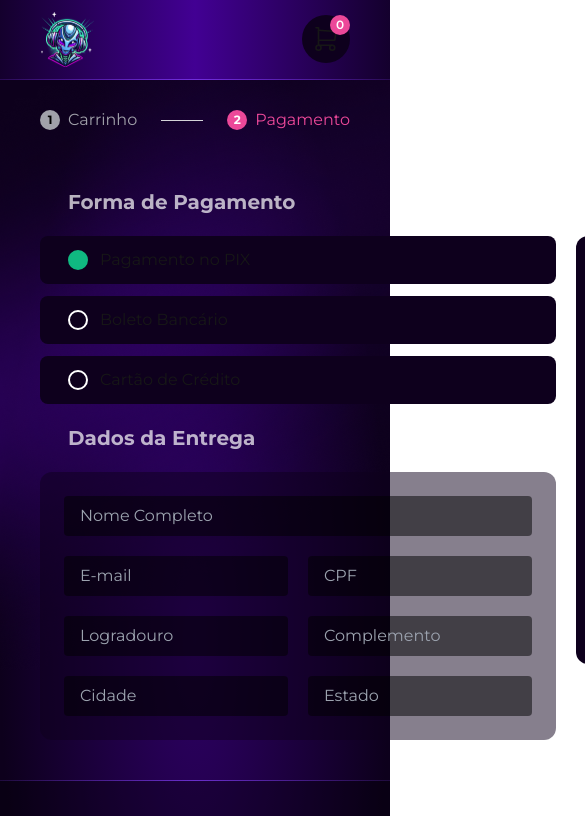
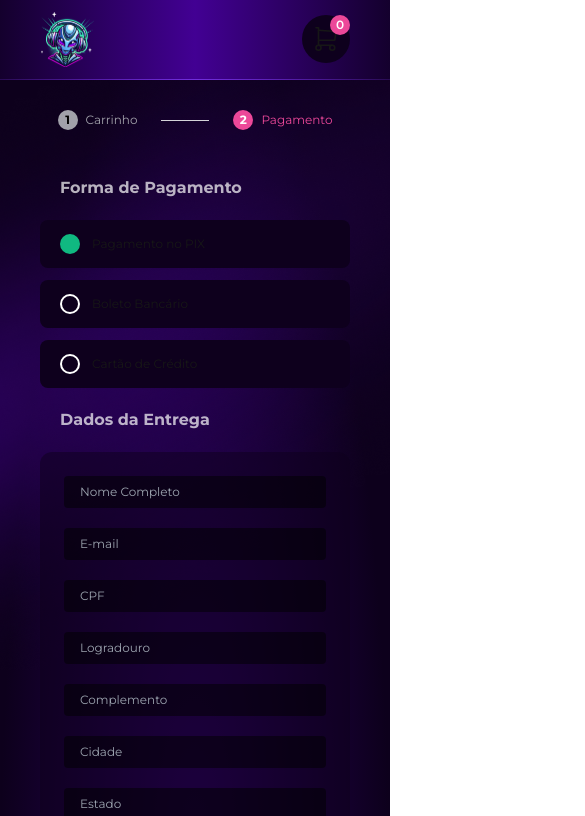
Before and after one commit to Augusto9237/gam3r.store, a Next.js app in the folder apps/frontend/: page /checkout/pagamento in a window 390 px wide. Shown: the top 816 px of the page, 585 px wide, since content can reach past the window. Built offline with nearby package versions, Linux system fonts and the light colour scheme; no server answers.

Commit message:
style: update page cart

```diff
--- a/apps/frontend/src/app/(pages)/checkout/pagamento/page.tsx
+++ b/apps/frontend/src/app/(pages)/checkout/pagamento/page.tsx
@@ -12,9 +12,9 @@ export default function Page() {
         usePagamento()
 
     return (
-        <div className="flex flex-col gap-7 container">
+        <div className="flex flex-col gap-7 max-md:gap-4 container">
             <CabecalhoCheckout passo="pagamento" />
-            <div className="flex gap-5">
+            <div className="flex max-md:flex-col gap-5">
                 <div className="flex-1 flex flex-col gap-5">
                     <SelecaoFormaPagamento
                         formaPagamento={formaPagamento}
--- a/apps/frontend/src/components/checkout/CabecalhoCheckout.tsx
+++ b/apps/frontend/src/components/checkout/CabecalhoCheckout.tsx
@@ -38,7 +38,7 @@ export default function CabecalhoCheckout(props: CabecalhoCheckoutProps) {
                 >
                     {indice}
                 </span>
-                <span>{titulo}</span>
+                <span className='max-md:text-xs'>{titulo}</span>
             </Link>
         )
     }
--- a/apps/frontend/src/components/checkout/carrinho/TotalCarrinho.tsx
+++ b/apps/frontend/src/components/checkout/carrinho/TotalCarrinho.tsx
@@ -9,17 +9,17 @@ export interface TotalCarrinhoProps {
 
 export default function TotalCarrinho(props: TotalCarrinhoProps) {
     return (
-        <div className="flex justify-end items-center gap-7 bg-violet-dark h-24 rounded-xl px-7">
+        <div className="flex max-md:flex-col justify-center md:justify-end items-center gap-7 max-md:gap-2 bg-violet-dark h-24 rounded-xl px-7 max-md:px-4 max-md:py-1">
             <div className="flex flex-col">
-                <span className="text-zinc-400">
+                <span className="text-zinc-400 max-md:text-xs">
                     Total ({props.qtdeItens}{' '}
                     {props.qtdeItens === 1 ? 'item' : 'itens'}):
                 </span>
-                <span className="text-emerald-500 text-2xl font-semibold">
+                <span className="text-emerald-500 text-2xl max-md:text-base font-semibold">
                     {Moeda.formatar(props.valorTotal ?? 0)}
                 </span>
             </div>
-            <Link href="/checkout/pagamento" className="button bg-indigo-700">
+            <Link href="/checkout/pagamento" className="button bg-indigo-700 max-md:w-full">
                 <IconShoppingCart size={20} />
                 <span>Continuar</span>
             </Link>
--- a/apps/frontend/src/components/checkout/pagamento/FormularioEntrega.tsx
+++ b/apps/frontend/src/components/checkout/pagamento/FormularioEntrega.tsx
@@ -17,7 +17,7 @@ export default function FormularioEntrega(props: FormularioEntregaProps) {
 
     return (
         <div className={`flex flex-col gap-3 ${props.className ?? ''}`}>
-            <span className="px-7 pb-2 text-xl font-bold text-white/70">
+            <span className="px-7 max-md:px-5 pb-2 text-xl max-md:text-base font-bold text-white/70">
                 Dados da Entrega
             </span>
             <div className="flex flex-col gap-5 bg-violet-dark/50 rounded-xl p-6">
@@ -25,48 +25,48 @@ export default function FormularioEntrega(props: FormularioEntregaProps) {
                     placeholder="Nome Completo"
                     value={entrega.nome}
                     onChange={alterarAtributo('nome')}
-                    className="input"
+                    className="input max-md:text-xs"
                 />
-                <div className="flex gap-5">
+                <div className="flex max-md:flex-col gap-5">
                     <input
                         placeholder="E-mail"
                         value={entrega.email}
                         onChange={alterarAtributo('email')}
-                        className="input flex-1"
+                        className="input flex-1 max-md:text-xs"
                     />
                     <input
                         placeholder="CPF"
                         value={entrega.cpf}
                         onChange={alterarAtributo('cpf')}
-                        className="input flex-1"
+                        className="input flex-1 max-md:text-xs"
                     />
                 </div>
-                <div className="flex gap-5">
+                <div className="flex max-md:flex-col gap-5">
                     <input
                         placeholder="Logradouro"
                         value={entrega.logradouro}
                         onChange={alterarAtributo('logradouro')}
-                        className="input flex-1"
+                        className="input flex-1 max-md:text-xs"
                     />
                     <input
                         placeholder="Complemento"
                         value={entrega.complemento}
                         onChange={alterarAtributo('complemento')}
-                        className="input"
+                        className="input max-md:text-xs"
                     />
                 </div>
-                <div className="flex gap-5">
+                <div className="flex max-md:flex-col gap-5">
                     <input
                         placeholder="Cidade"
                         value={entrega.cidade}
                         onChange={alterarAtributo('cidade')}
-                        className="input flex-1"
+                        className="input flex-1 max-md:text-xs"
                     />
                     <input
                         placeholder="Estado"
                         value={entrega.estado}
                         onChange={alterarAtributo('estado')}
-                        className="input flex-1"
+                        className="input flex-1 max-md:text-xs"
                     />
                 </div>
             </div>
--- a/apps/frontend/src/components/checkout/pagamento/ResumoPagamento.tsx
+++ b/apps/frontend/src/components/checkout/pagamento/ResumoPagamento.tsx
@@ -14,40 +14,40 @@ export default function ResumoPagamento(props: ResumoPagamentoProps) {
     return (
         <div
             className={`
-                flex flex-col self-start gap-3
-                w-96 px-6 py-8
+                flex flex-1 flex-col self-start gap-3
+                 w-full max-w-96  px-6 py-8
                 bg-violet-dark rounded-xl
                 ${props.className ?? ''}
             `}
         >
-            <span className="text-xl font-semibold">Resumo:</span>
-            <div className="flex justify-between">
+            <span className="text-xl max-md:text-base font-semibold">Resumo:</span>
+            <div className="flex justify-between max-md:text-xs">
                 <span className="text-zinc-400">Forma de Pagamento:</span>
                 <span>PIX/Boleto</span>
             </div>
-            <div className="flex justify-between">
+            <div className="flex justify-between max-md:text-xs">
                 <span className="text-zinc-400">Valor Total:</span>
                 <span className="text-emerald-500 font-semibold">
                     {Moeda.formatar(props.valorTotalCheio)}
                 </span>
             </div>
-            <div className="flex justify-between">
+            <div className="flex justify-between max-md:text-xs">
                 <span className="text-zinc-400">Desconto:</span>
                 <span className="text-red-500 font-semibold">
                     -{Moeda.formatar(props.valorTotalCheio - props.valorTotal)}
                 </span>
             </div>
-            <div className="flex flex-col items-end">
+            <div className="flex flex-col items-end max-md:text-xs">
                 <span className="text-zinc-400">à vista no PIX/Boleto</span>
-                <span className="text-emerald-500 font-semibold text-2xl">
+                <span className="text-emerald-500 font-semibold text-2xl max-md:text-base">
                     {Moeda.formatar(props.valorTotal ?? 0)}
                 </span>
             </div>
             <div className="flex flex-col items-end">
-                <span className="text-sm text-zinc-300 mt-2">
+                <span className="text-sm max-md:text-xs text-zinc-300 mt-2">
                     Parcelamento no Cartão
                 </span>
-                <div className="text-sm text-zinc-300">
+                <div className="text-sm max-md:text-xs text-zinc-300">
                     em até{' '}
                     <span className="text-white font-semibold">
                         {props.parcelamento.qtdeParcelas}x
--- a/apps/frontend/src/components/checkout/pagamento/SelecaoFormaPagamento.tsx
+++ b/apps/frontend/src/components/checkout/pagamento/SelecaoFormaPagamento.tsx
@@ -13,7 +13,7 @@ export default function SelecaoFormaPagamento(
         const selecionado = props.formaPagamento === tipo
         return (
             <button
-                className="flex items-center gap-3 bg-violet-dark rounded-lg h-12 px-7"
+                className="flex items-center gap-3 bg-violet-dark rounded-lg h-12 px-7 max-md:px-5"
                 onClick={() => props.formaPagamentoMudou?.(tipo)}
             >
                 <span
@@ -29,10 +29,10 @@ export default function SelecaoFormaPagamento(
 
     return (
         <div className={`flex flex-col gap-3 ${props.className ?? ''}`}>
-            <span className="px-7 pb-2 text-xl font-bold text-white/70">
+            <span className="px-7 max-md:px-5 pb-2 text-xl max-md:text-base font-bold text-white/70">
                 Forma de Pagamento
             </span>
-            <div className="flex flex-col gap-3">
+            <div className="flex flex-col gap-3 max-md:text-xs">
                 {renderizarItem('Pagamento no PIX', FormaPagamento.PIX)}
                 {renderizarItem('Boleto Bancário', FormaPagamento.BOLETO)}
                 {renderizarItem('Cartão de Crédito', FormaPagamento.CARTAO)}
```
